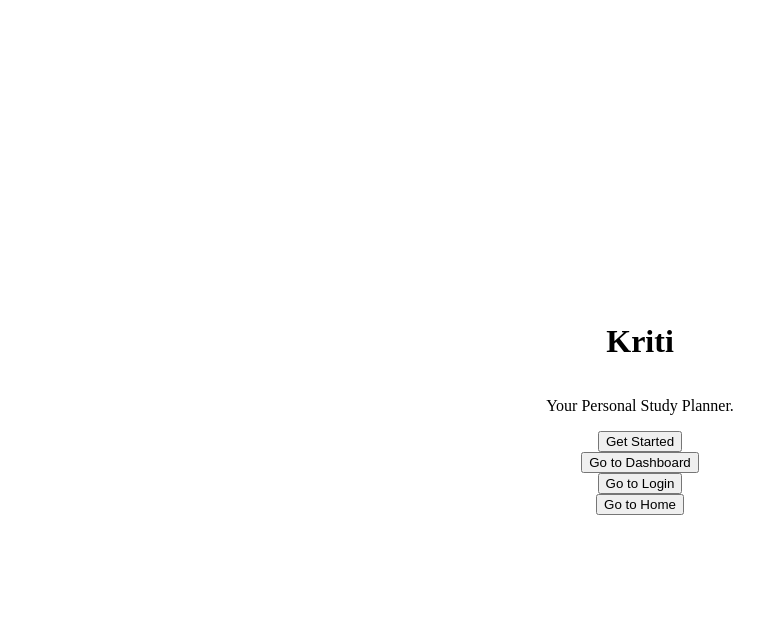
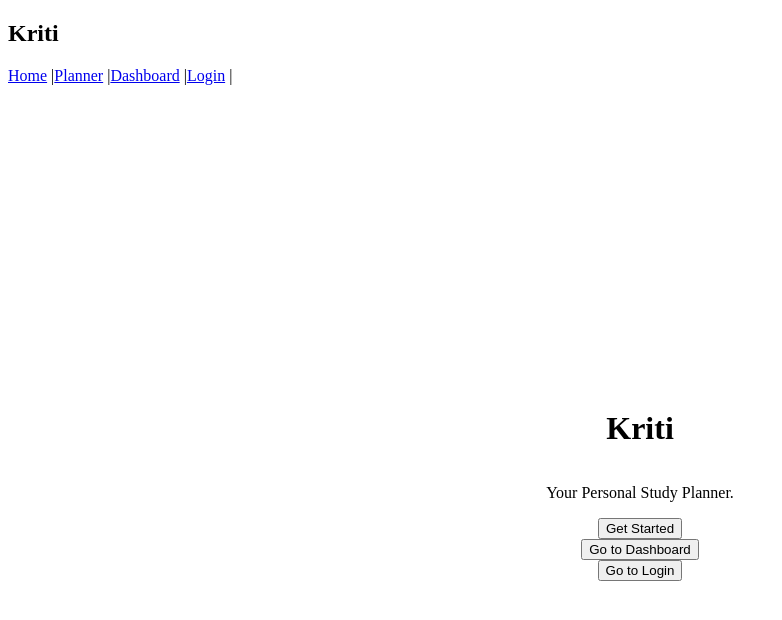
Before and after one commit to AasthaChaturvedi/Kriti, a React (Vite) app: page / in a window 1280 px wide. Shown: the top 620 px of the page, without its empty margins (0-782 px from the left). Built offline with nearby package versions, Linux system fonts and the light colour scheme.

Commit message:
create reusable navbar components

```diff
--- a/src/App.jsx
+++ b/src/App.jsx
@@ -3,9 +3,11 @@ import Home from './pages/Home';
 import Login from './pages/Login';
 import Dashboard from './pages/Dashboard';
 import Planner from './pages/Planner';
+import Navbar from './components/navbar';
 function App() {
     return (
         <BrowserRouter>
+            <Navbar />
             <Routes>
                 <Route path="/" element={<Home />} />
                 <Route path="/login" element={<Login />} />
--- /dev/null
+++ b/src/components/navbar.jsx
@@ -0,0 +1,13 @@
+import { Link } from "react-router-dom";
+function Navbar () {
+    return (
+        <div>
+            <h2>Kriti</h2>
+            <Link to="/">Home</Link> |
+            <Link to="/planner">Planner</Link> |
+            <Link to="/dashboard">Dashboard</Link> |
+            <Link to="/login">Login</Link> |
+        </div>
+    );
+}
+export default Navbar;
--- a/src/pages/Home.jsx
+++ b/src/pages/Home.jsx
@@ -13,9 +13,6 @@ function Home () {
             <Link to="/login">
                 <button className='mt-4 text-sm text-gray-600 hover:text-gray-800'>Go to Login</button>
             </Link>
-            <Link to="/Home">
-                <button className='mt-4 text-sm text-gray-600 hover:text-gray-800'>Go to Home</button>
-            </Link>
         </div>
     );
 }
```
